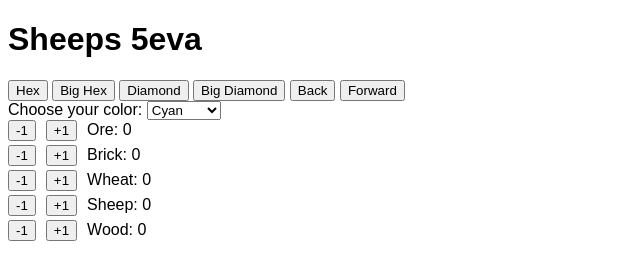
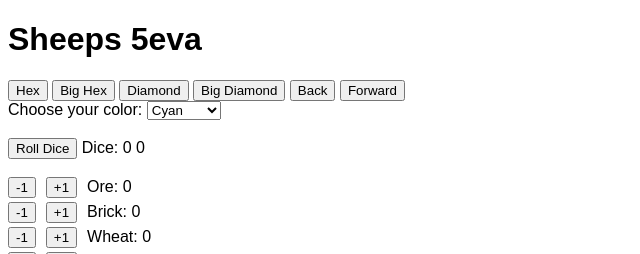
Before and after one commit to gegkat/catan, a Flask app: page / in a window 1280 px wide. Shown: the top 254 px of the page, without its empty margins (0-640 px from the left). Run offline with Flask 3, Linux system fonts and the light colour scheme; some libraries are stand-ins or nearby versions.

Commit message:
Add dice

```diff
--- a/app.py
+++ b/app.py
@@ -26,6 +26,7 @@ def parse_resource_action(action: str) -> str:
 def generate():
     action = flask.request.form.get('action')
     color = flask.request.form.get('color')
+    print('action', action)
     print('color', color)
 
     if action == 'hex':
@@ -40,6 +41,8 @@ def generate():
         game_state.back()
     elif action == 'forward':
         game_state.forward()
+    elif action == 'roll':
+        game_state.roll_dice()
     elif action.endswith('dec'):
         game_state.update_resource(parse_resource_action(action), -1, color)
     elif action.endswith('inc'):
--- a/templates/index.html
+++ b/templates/index.html
@@ -97,7 +97,7 @@
         }
 
         function draw(color) {
-            // console.log('Data received by draw:', data);
+            console.log('Data received by draw:', data);
 
             const canvas = document.getElementById('canvas');
             const ctx = canvas.getContext('2d');
@@ -119,12 +119,11 @@
                 drawVertex(ctx, vertex.x, vertex.y, vertex.radius, vertex.color)
             });
 
-            console.log('players:', color, data.players[color])
             Object.entries(data.players[color]).forEach(([resource, value]) => {
-                console.log(resource, value)
                 document.getElementById(resource).textContent = value;
             });
 
+            document.getElementById('dice').textContent = `${data.dice[0]} ${data.dice[1]}`;
         }
 
         function drawHexagon(ctx, center, vertices, color, number) {
@@ -207,6 +206,16 @@
         <option value="blue">Blue</option>
     </select>
 
+    <br>
+    <br>
+
+    <div class="dice">
+        <button type="submit" onclick="handleButton(event, 'roll')">Roll Dice</button>
+        <span class="dice">Dice: <span id="dice">0 0</span></span>
+    </div>
+
+    <br>
+
     <div class="resource-row">
         <button onclick="handleButton(event, 'ore-dec')">-1</button>
         <button onclick="handleButton(event, 'ore-inc')">+1</button>
```
Also changed, not shown: state.py (+8 -2 lines).
